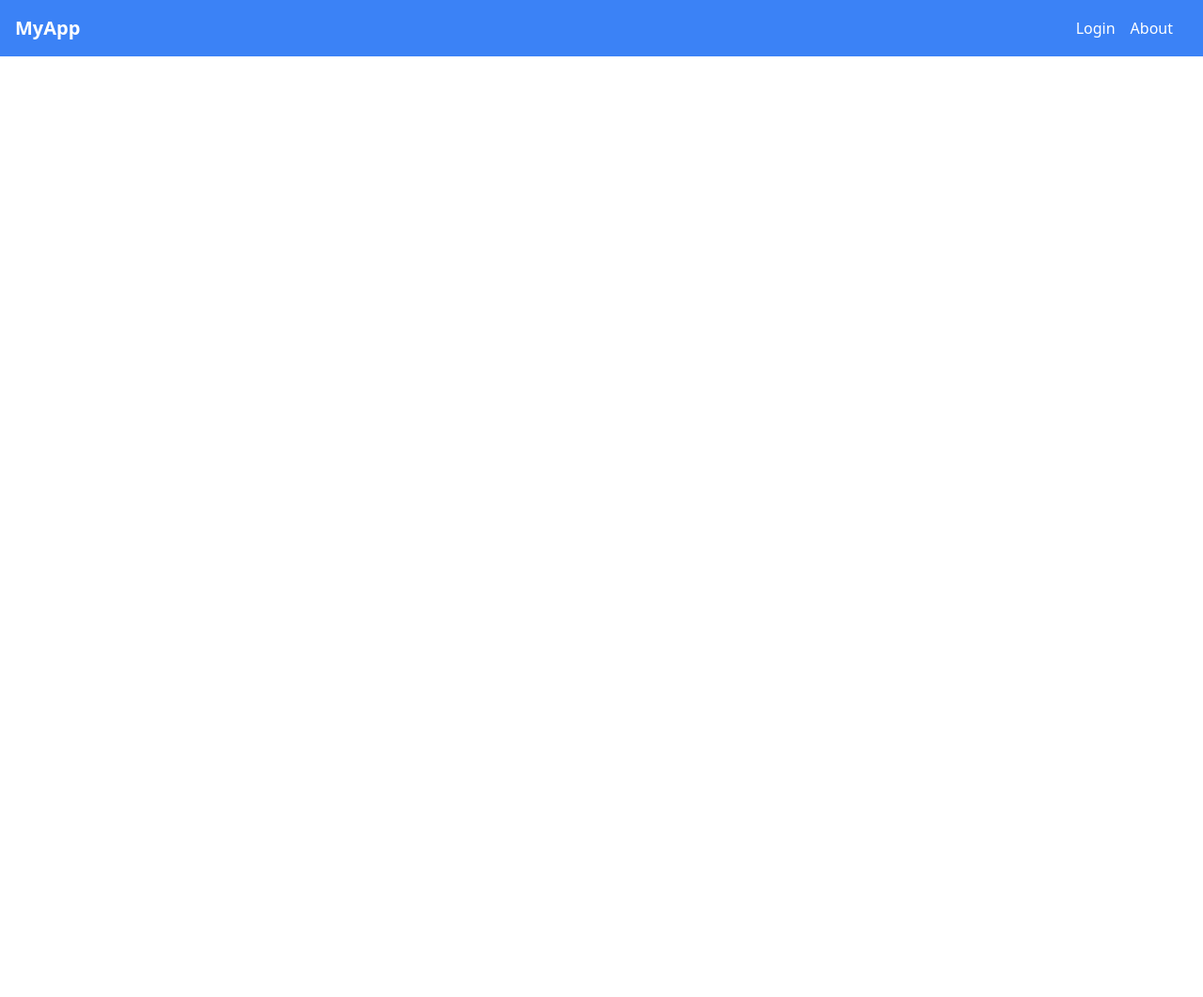
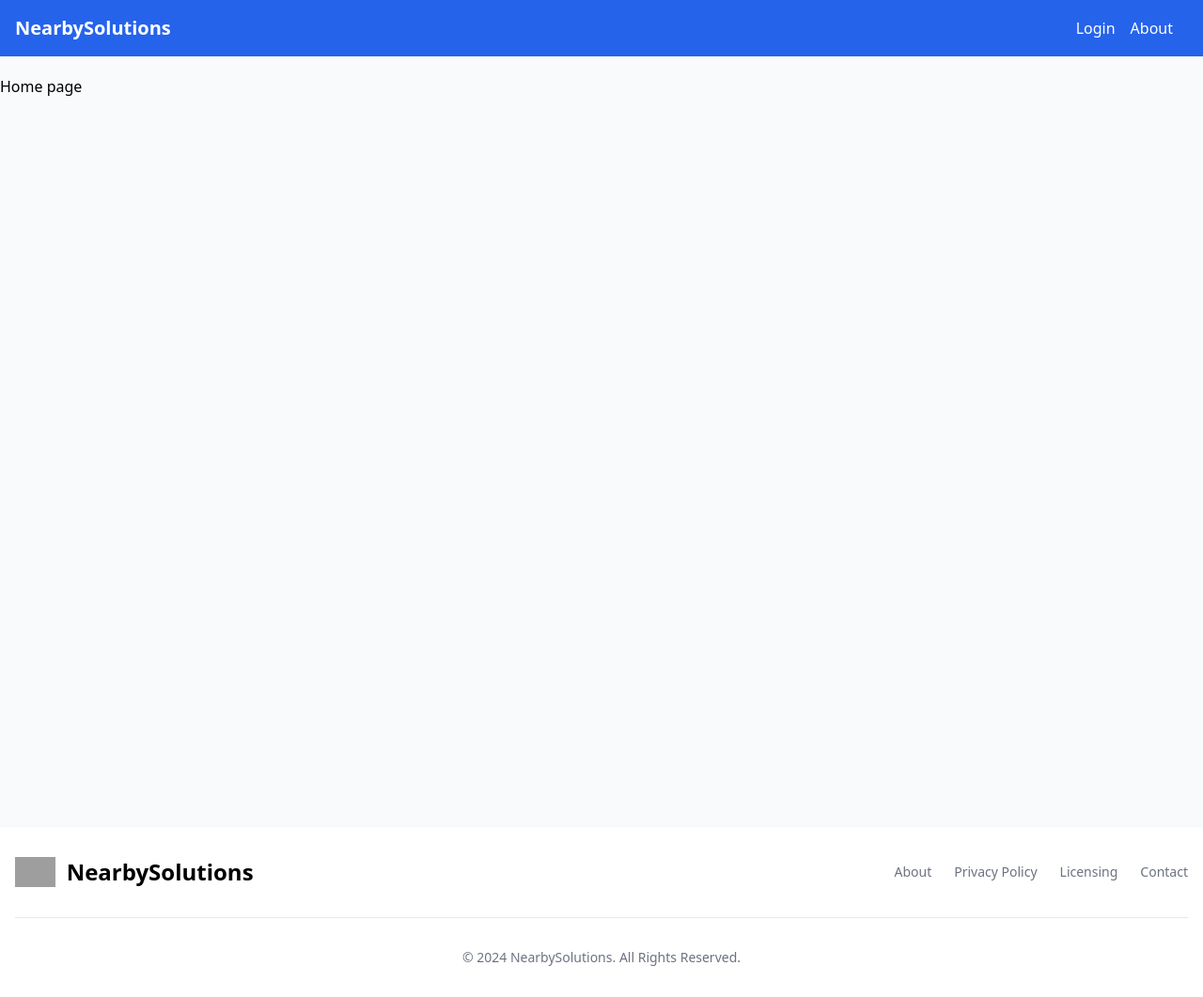
Before and after one commit to AkshayVaghela27/Near_By_Solution, a React (Create React App) app in the folder nearby-solution/: page / in a window 1280 px wide. Shown: the whole page at 94% size. Before the commit the page ends 800 px from the top, so only its background shows below. Built offline with nearby package versions, Linux system fonts and the light colour scheme; grey boxes are pictures that could not be loaded.

Commit message:
minor fixes

```diff
--- a/nearby-solution/src/App.js
+++ b/nearby-solution/src/App.js
@@ -1,4 +1,4 @@
-import { BrowserRouter as Router, Route,Routes } from "react-router-dom"
+import { BrowserRouter as Router, Route, Routes } from "react-router-dom"
 import Home from "./pages/Home";
 import About from "./pages/About";
 import Login from "./pages/Login";
@@ -8,26 +8,40 @@
 // import Header from "./components/Header";
 import ContextAuth from "./context/context";
 // import PrivateRoute from "./components/PrivateRoute";
-
+import Navbar from "./components/Layout/Navbar";
+import Footer from "./components/Layout/Footer";
 
 function App() {
   return (
     <>
+      {/* <Navbar/> */}
+
+      <div className="flex-col bg-gray-50">
+
         <Router>
           <ContextAuth>
-        {/* <Header /> */}
-        <Routes>
-          <Route path="/" element={<Home />}/>
-          <Route path="/about" element={<About />}/>
-          <Route path="/sign-in" element={<Login/>}/>
-          <Route path="/sign-up" element={<Signup /> }/>
-          <Route path="/map" element={<Map/>}/>
+            <div className="sticky">
+              <Navbar />
+            </div>
+            <div className="min-h-screen  mt-5">
+
+              <Routes >
+                <Route path="/" element={<Home />} />
+                <Route path="/about" element={<About />} />
+                <Route path="/sign-in" element={<Login />} />
+                <Route path="/sign-up" element={<Signup />} />
+                <Route path="/map" element={<Map />} />
                 {/* <Route element={<PrivateRoute />}>
           <Route path="/profile" element={<Profile />}/>
         </Route> */}
               </Routes>
+            </div>
+            <div>
+<Footer/>
+            </div>
           </ContextAuth>
         </Router>
+      </div>
     </>
   );
 }
--- /dev/null
+++ b/nearby-solution/src/components/Layout/Footer.jsx
@@ -0,0 +1,38 @@
+import React from 'react'
+
+const Footer = () => {
+  return (
+
+
+<footer className="bg-white w-full shadow ">
+    <div className="w-full max-w-screen-xl mx-auto p-4 md:py-8">
+        <div className="sm:flex sm:items-center sm:justify-between">
+            <a href="https://flowbite.com/" className="flex items-center mb-4 sm:mb-0 space-x-3 rtl:space-x-reverse">
+                <img src="https://flowbite.com/docs/images/logo.svg" className="h-8" alt="Flowbite Logo" />
+                <span className="self-center text-2xl font-semibold whitespace-nowrap ">NearbySolutions</span>
+            </a>
+            <ul className="flex flex-wrap items-center mb-6 text-sm font-medium text-gray-500 sm:mb-0">
+                <li>
+                    <a href="#" className="hover:underline me-4 md:me-6">About</a>
+                </li>
+                <li>
+                    <a href="#" className="hover:underline me-4 md:me-6">Privacy Policy</a>
+                </li>
+                <li>
+                    <a href="#" className="hover:underline me-4 md:me-6">Licensing</a>
+                </li>
+                <li>
+                    <a href="#" className="hover:underline">Contact</a>
+                </li>
+            </ul>
+        </div>
+        <hr className="my-6 border-gray-200 sm:mx-auto lg:my-8" />
+        <span className="block text-sm text-gray-500 sm:text-center ">© 2024 <a href="https://flowbite.com/" className="hover:underline">NearbySolutions</a>. All Rights Reserved.</span>
+    </div>
+</footer>
+
+
+  )
+}
+
+export default Footer
--- a/nearby-solution/src/pages/Navbar.js
+++ b/nearby-solution/src/components/Layout/Navbar.js
@@ -4,10 +4,10 @@
 
 const Navbar = () => {
   return (
-    <nav className="bg-blue-500 p-4">
+    <nav className="bg-blue-600 sticky p-4">
       <div className="container mx-auto flex items-center justify-between">
         <Link to="/" className="text-white text-xl font-bold">
-          MyApp
+          NearbySolutions
         </Link>
         <div className="flex items-center">
           <Link to="/sign-in"
--- a/nearby-solution/src/pages/Home.js
+++ b/nearby-solution/src/pages/Home.js
@@ -1,11 +1,10 @@
 import React, { useContext } from 'react'
 import { authContext } from '../context/context'
-import Navbar from './Navbar'
-
+import Navbar from '../components/Layout/Navbar'
 const Home=() => {
   const {currentUser} = useContext(authContext)
   return (
-     <Navbar/>
+     <div>Home page</div>
   )
 }
 
--- a/nearby-solution/src/pages/Map.js
+++ b/nearby-solution/src/pages/Map.js
@@ -52,7 +52,11 @@
     // };
     return(
         <>
-                {load?<><SearchBar
+                {load?<>
+                    <div className='flex-col w-full'>
+                        <div className='flex justify-center'>
+                <div className='w-2/3'>
+                <SearchBar
                 // markers={markers}
                 // setMarkers={setMarkers}
                 load={load}
@@ -62,12 +66,12 @@
                 setLongitude={setLongitude}
                 setLatitude={setLatitude}
                 latitude={latitude}/>
-                    <MapContainer style={{height : '800px'}} center={[latitude, longitude]} zoom={13} scrollWheelZoom={true}>
+                    <MapContainer className='h-96 rounded-md border-4 border-blue-500' center={[latitude, longitude]} zoom={13} scrollWheelZoom={true}>
 
                     <TileLayer
                         attribution='&copy; <a href="https://www.openstreetmap.org/copyright">OpenStreetMap</a> contributors'
                         url="https://{s}.tile.openstreetmap.org/{z}/{x}/{y}.png"
-                    />
+                        />
                     <Marker key={index} position={[latitude,longitude]} >
                     <Popup>
                         Marker {index + 1}
@@ -80,7 +84,11 @@
                     </Popup>
                     </Marker>})} */}
 
-                </MapContainer></>:<main>Loading...</main>}
+                </MapContainer>
+                </div>
+                </div>
+                </div>
+                </>:<main>Loading...</main>}
         </>
     );
 }
```
Also changed, not shown: 1 other file (tests, documents, lock files or other folders). Lines whose indentation alone changed are shown as unchanged.
